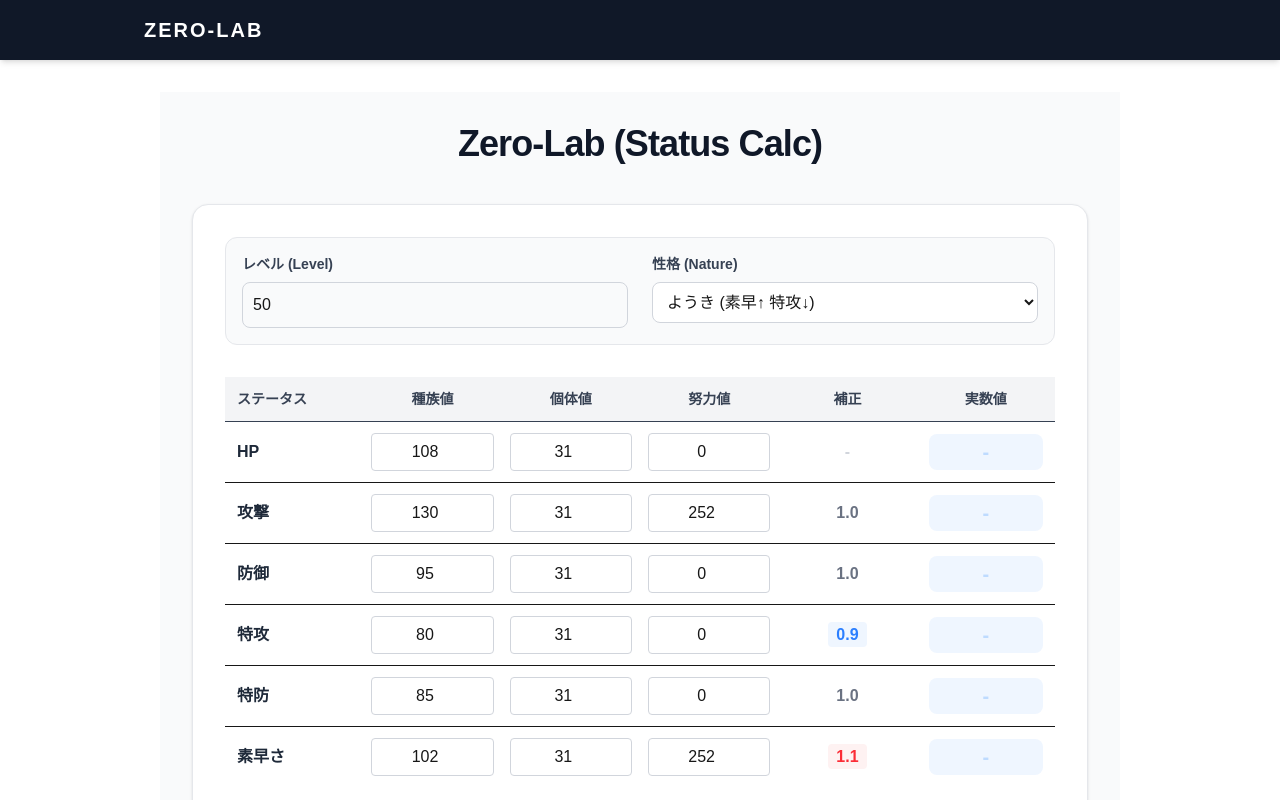
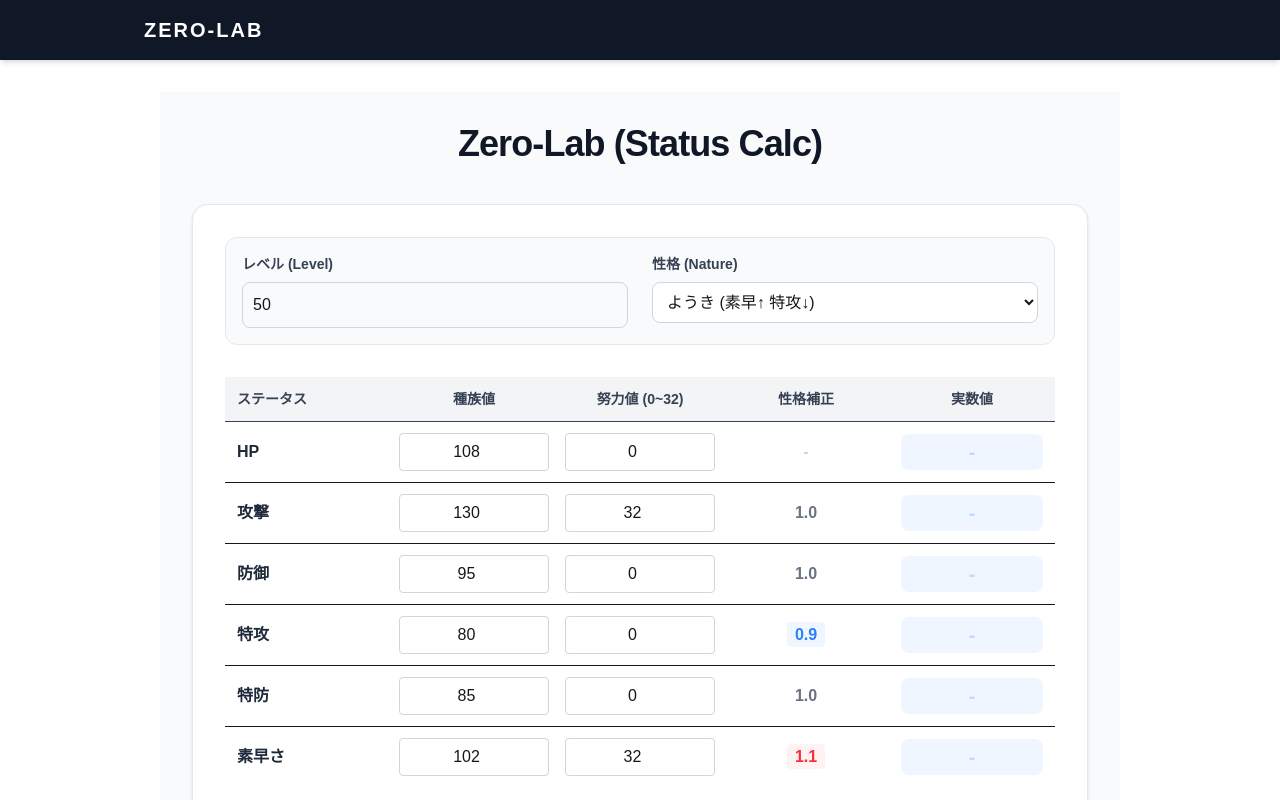
Before and after one commit to aloha-maker/Zero-Lab, a Next.js app in the folder frontend/: page /status in a window 1280 px wide. Shown: the top 800 px of the page. Built offline with nearby package versions, Linux system fonts and the light colour scheme.

Commit message:
fix: update status calculation logic to use fixed IV and adjust EV input range

```diff
--- a/frontend/app/status/page.tsx
+++ b/frontend/app/status/page.tsx
@@ -41,14 +41,14 @@ export default function Home() {
     const [level, setLevel] = useState(50);
     const [natureIndex, setNatureIndex] = useState(18); // 初期値: ようき
 
-    // 各ステータスの状態管理 (例: ガブリアス)
+    // 各ステータスの状態管理
     const [stats, setStats] = useState<Record<StatType, { base: number, iv: number, ev: number }>>({
         H: { base: 108, iv: 31, ev: 0 },
-        A: { base: 130, iv: 31, ev: 252 },
+        A: { base: 130, iv: 31, ev: 32 },
         B: { base: 95, iv: 31, ev: 0 },
         C: { base: 80, iv: 31, ev: 0 },
         D: { base: 85, iv: 31, ev: 0 },
-        S: { base: 102, iv: 31, ev: 252 },
+        S: { base: 102, iv: 31, ev: 32 },
     });
 
     // 計算結果
@@ -59,7 +59,7 @@ export default function Home() {
     const [globalError, setGlobalError] = useState<string | null>(null);
 
     // 入力変更ハンドラ
-    const handleStatChange = (stat: StatType, field: 'base' | 'iv' | 'ev', value: number) => {
+    const handleStatChange = (stat: StatType, field: 'base' | 'ev', value: number) => {
         setStats(prev => ({
             ...prev,
             [stat]: { ...prev[stat], [field]: value }
@@ -76,7 +76,6 @@ export default function Home() {
         const API_URL = process.env.NEXT_PUBLIC_API_URL || "http://localhost:8000";
 
         try {
-            // 6つのステータス計算APIを並列で呼び出す
             const promises = (Object.keys(stats) as StatType[]).map(async (key) => {
                 let modifier = 1.0;
                 if (key !== 'H') {
@@ -86,7 +85,7 @@ export default function Home() {
 
                 const requestData: StatusRequest = {
                     base_stat: stats[key].base,
-                    iv: stats[key].iv,
+                    iv: 31,
                     ev: stats[key].ev,
                     level: level,
                     is_hp: key === 'H',
@@ -114,10 +113,8 @@ export default function Home() {
                 return { key, val: data.real_stat };
             });
 
-            // すべての計算が完了するのを待つ
             const resArray = await Promise.all(promises);
 
-            // 結果をステートに反映
             const newResults = { ...results };
             resArray.forEach(r => { newResults[r.key] = r.val; });
             setResults(newResults);
@@ -168,15 +165,14 @@ export default function Home() {
 
                     {/* ステータス入力テーブル */}
                     <div className="overflow-x-auto mb-8">
-                        <table className="w-full text-left border-collapse min-w-[600px]">
+                        <table className="w-full text-left border-collapse min-w-[500px]">
                             <thead>
                                 <tr className="bg-gray-100 text-gray-700 text-sm">
-                                    <th className="p-3 border-b font-bold w-1/6">ステータス</th>
-                                    <th className="p-3 border-b font-bold text-center w-1/6">種族値</th>
-                                    <th className="p-3 border-b font-bold text-center w-1/6">個体値</th>
-                                    <th className="p-3 border-b font-bold text-center w-1/6">努力値</th>
-                                    <th className="p-3 border-b font-bold text-center w-1/6">補正</th>
-                                    <th className="p-3 border-b font-bold text-center w-1/6">実数値</th>
+                                    <th className="p-3 border-b font-bold w-1/5">ステータス</th>
+                                    <th className="p-3 border-b font-bold text-center w-1/5">種族値</th>
+                                    <th className="p-3 border-b font-bold text-center w-1/5">努力値 (0~32)</th>
+                                    <th className="p-3 border-b font-bold text-center w-1/5">性格補正</th>
+                                    <th className="p-3 border-b font-bold text-center w-1/5">実数値</th>
                                 </tr>
                             </thead>
                             <tbody>
@@ -192,10 +188,16 @@ export default function Home() {
                                                 <input type="number" value={stats[key].base} min={1} max={255} onChange={(e) => handleStatChange(key, 'base', Number(e.target.value))} className="w-full border border-gray-300 rounded p-1.5 text-center focus:border-blue-500 outline-none" />
                                             </td>
                                             <td className="p-2">
-                                                <input type="number" value={stats[key].iv} min={0} max={31} onChange={(e) => handleStatChange(key, 'iv', Number(e.target.value))} className="w-full border border-gray-300 rounded p-1.5 text-center focus:border-blue-500 outline-none" />
-                                            </td>
-                                            <td className="p-2">
-                                                <input type="number" value={stats[key].ev} min={0} max={252} step={4} onChange={(e) => handleStatChange(key, 'ev', Number(e.target.value))} className="w-full border border-gray-300 rounded p-1.5 text-center focus:border-blue-500 outline-none" />
+                                                {/* 努力値入力を0〜32、ステップを1（1刻み）に変更 */}
+                                                <input
+                                                    type="number"
+                                                    value={stats[key].ev}
+                                                    min={0}
+                                                    max={32}
+                                                    step={1}
+                                                    onChange={(e) => handleStatChange(key, 'ev', Number(e.target.value))}
+                                                    className="w-full border border-gray-300 rounded p-1.5 text-center focus:border-blue-500 outline-none"
+                                                />
                                             </td>
                                             <td className="p-3 text-center font-bold">
                                                 {key === 'H' ? <span className="text-gray-300">-</span> :
```
Also changed, not shown: 1 other file (tests, documents, lock files or other folders).
